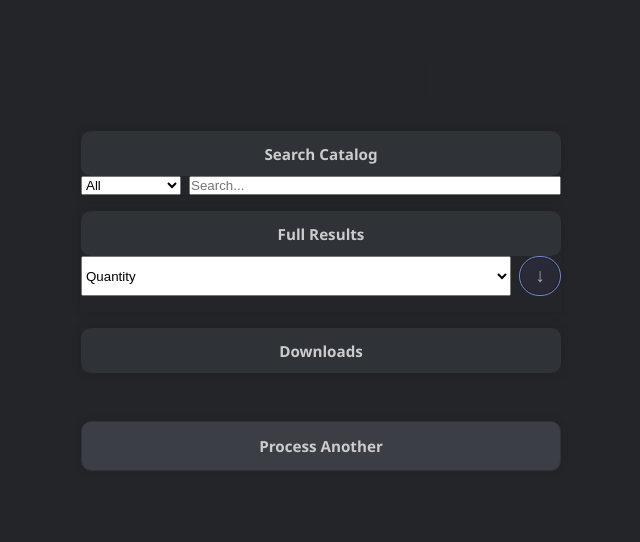
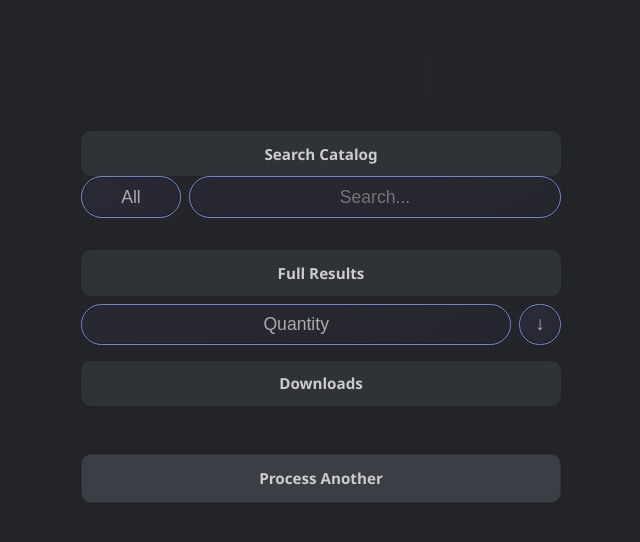
Before and after one commit to sk3tch4d/Anikto-Opsis, a Flask app: page /61617 in a window 1280 px wide. Shown: the top 542 px of the page, without its empty margins (319-959 px from the left). Run offline with Flask 3, Linux system fonts and the light colour scheme.

Commit message:
Update inventory.html

```diff
--- a/templates/inventory.html
+++ b/templates/inventory.html
@@ -22,18 +22,17 @@
       <div class="panel panel-animate" id="inventory-search-panel">
         <div class="panel-header" onclick="togglePanel(this)">Search Catalog</div>
 
-        <!-- Sticky: Search + Filter -->
+        <!-- Sticky Search Bar -->
         <div class="sticky-bar">
-          <div style="display: flex; gap: 0.5rem;">
-            <select id="usl-filter" class="input" style="flex: 0 0 100px;">
+          <div style="display: flex; gap: 0.5rem; margin-bottom: 1rem;">
+            <select id="usl-filter" class="input full-width" style="flex: 0 0 100px;">
               <option value="Any">All</option>
             </select>
-            <input id="inventory-search" class="input" placeholder="Search..." style="flex: 1;" />
+            <input id="inventory-search" class="input full-width" placeholder="Search..." style="flex: 1;" />
           </div>
         </div>
 
-        <!-- Scrollable content -->
-        <div class="panel-body scrollable-panel" style="max-height: 400px; overflow-y: auto;">
+        <div class="panel-body scrollable-panel">
           <div id="loading">
             <div class="spinner"></div>
           </div>
@@ -49,10 +48,10 @@
       <div class="panel panel-animate" id="inventory-stats-panel">
         <div class="panel-header" onclick="togglePanel(this)">Full Results</div>
 
-        <!-- Sticky: Sort Row -->
+        <!-- Sticky Sort Row -->
         <div class="sticky-bar sticky-blur">
-          <div style="display: flex; gap: 0.5rem;">
-            <select id="sort-by" class="input" style="flex: 1;">
+          <div style="display: flex; gap: 0.5rem; margin-top: 0.5rem;">
+            <select id="sort-by" class="input full-width" style="flex: 1;">
               <option value="QTY">Quantity</option>
               <option value="USL">USL</option>
               <option value="Num">Number</option>
@@ -62,8 +61,7 @@
           </div>
         </div>
 
-        <!-- Scrollable content -->
-        <div class="panel-body scrollable-panel" style="max-height: 400px; overflow-y: auto;">
+        <div class="panel-body scrollable-panel">
           <ul id="inventory-results" style="margin-top: 1rem;"></ul>
           <p id="no-results" class="error-text" style="display: none; text-align: center; margin-top: 1rem;">
             No results found.
```
